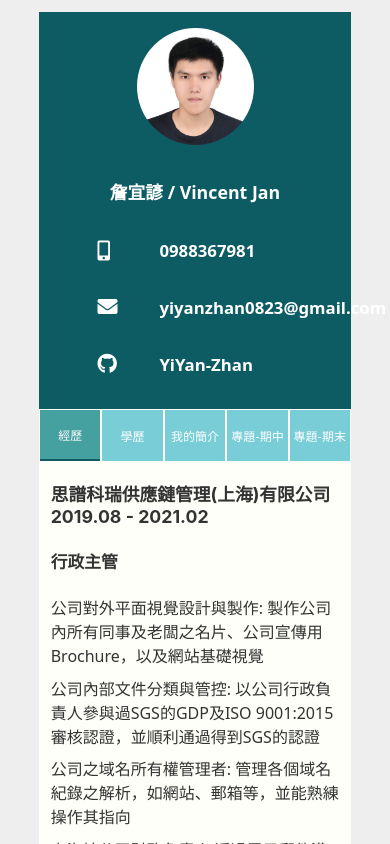
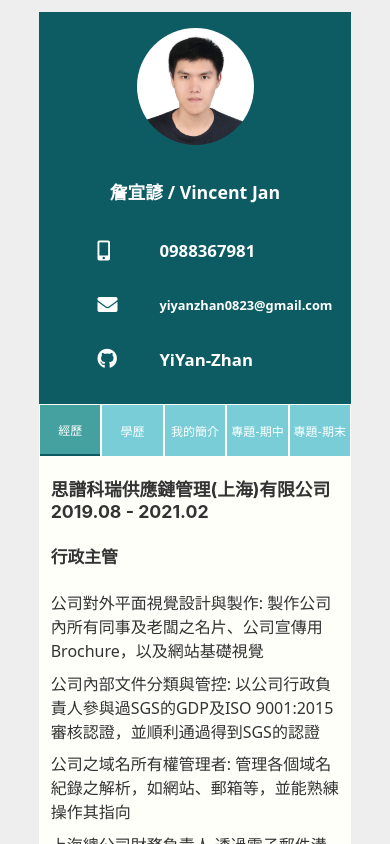
Before and after one commit to YiYan-Zhan/Resume, a React (Create React App) app: page / in a window 390 px wide. Shown: the top 844 px of the page. Built offline with nearby package versions, Linux system fonts and the light colour scheme.

Commit message:
font size revised in mobile device

```diff
--- a/src/App.css
+++ b/src/App.css
@@ -55,6 +55,9 @@ main {
   main {
     flex-direction: column;
     /* margin-bottom: 5vh; */
+  }
+  .email-text {
+    font-size: 0.8rem;
   }
 }
 /* 左側 */
--- a/src/components/Main.js
+++ b/src/components/Main.js
@@ -34,7 +34,7 @@ function Main() {
               </div>
               <div className="info email">
                 <i className="fas fa-envelope"></i>
-                <h4>yiyanzhan0823@gmail.com</h4>
+                <h4 className="email-text">yiyanzhan0823@gmail.com</h4>
               </div>
               <div class="info git">
                 <i class="fab fa-github"></i>
```
